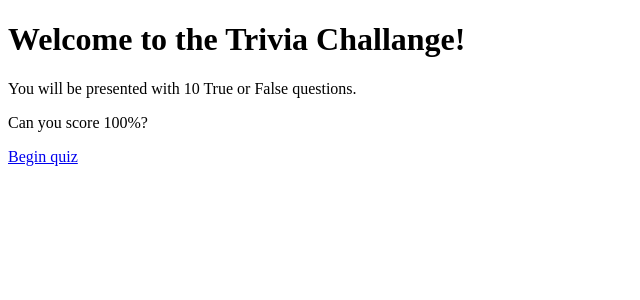
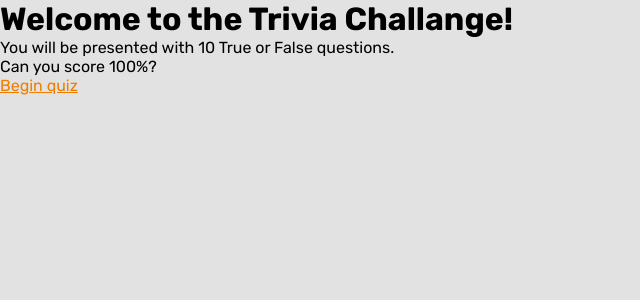
Before and after one commit to thallesBueno/trivia-quiz, a Next.js app: page / in a window 1280 px wide. Shown: the top 300 px of the page, without its empty margins (0-640 px from the left). Built offline with nearby package versions, Linux system fonts and the light colour scheme.

Commit message:
global style and theme

```diff
--- a/src/pages/_app.tsx
+++ b/src/pages/_app.tsx
@@ -1,11 +1,21 @@
 import type { AppProps } from "next/app";
+
 import { ResultContextProvider } from "../hooks/ResultContext";
+
+import { PageContainer } from "../styles/pages/_app";
+import ThemeProvider from "../styles/theme/themeProvider";
+import GlobalStyle from "../styles/global";
 
 function MyApp({ Component, pageProps }: AppProps) {
   return (
-    <ResultContextProvider>
-      <Component {...pageProps} />
-    </ResultContextProvider>
+    <ThemeProvider>
+      <GlobalStyle />
+      <PageContainer>
+        <ResultContextProvider>
+          <Component {...pageProps} />
+        </ResultContextProvider>
+      </PageContainer>
+    </ThemeProvider>
   );
 }
 
--- a/src/pages/_document.tsx
+++ b/src/pages/_document.tsx
@@ -1,4 +1,4 @@
-import Document, { DocumentContext, DocumentInitialProps } from 'next/document'
+import Document, { DocumentContext, DocumentInitialProps, Html, Head, Main, NextScript } from 'next/document'
 import { ServerStyleSheet } from 'styled-components'
 
 export default class MyDocument extends Document {
@@ -29,4 +29,22 @@ export default class MyDocument extends Document {
       sheet.seal()
     }
   }
+
+  render() {
+    return (
+      <Html>
+        <Head>
+          <link rel="icon" href="/favicon.svg" />
+          <link
+            href="https://fonts.googleapis.com/css2?family=Rubik:wght@300;400;500;600;700&display=swap"
+            rel="stylesheet"
+          />
+        </Head>
+        <body>
+          <Main />
+          <NextScript />
+        </body>
+      </Html>
+    );
+  }
 }
--- /dev/null
+++ b/src/styles/global.js
@@ -0,0 +1,39 @@
+import { createGlobalStyle } from 'styled-components';
+
+export default createGlobalStyle`
+  *, html, body, #root {
+    font-family: 'Rubik', sans-serif;
+    margin: 0px;
+    padding: 0px;
+    box-sizing: border-box;
+    outline: none;
+  }
+
+  a {
+    color: ${({ theme }) => theme.colors.mainColor};
+  }
+
+  html, body, #root {
+    width: 100vw;
+    height: 100vh;
+  }
+
+  ::-webkit-scrollbar {
+    width: 10px;
+    height: 10px;
+  }
+
+  ::-webkit-scrollbar-track {
+    border-radius: 10px;
+    background: ${({ theme }) => theme.colors.gray400};
+  }
+
+  ::-webkit-scrollbar-thumb {
+    background: ${({ theme }) => theme.colors.gray300};
+    border-radius: 10px;
+  }
+
+  ::-webkit-scrollbar-thumb:hover {
+    background: ${({ theme }) => theme.colors.textColorSecondary};
+  }
+`;
--- /dev/null
+++ b/src/styles/pages/_app.js
@@ -0,0 +1,11 @@
+import styled from "styled-components"
+
+const PageContainer = styled.div`
+  height: 100vh;
+  width: 100vw;
+  background-color: ${({ theme }) => theme.colors.gray400};
+`;
+
+export {
+  PageContainer,
+};
--- /dev/null
+++ b/src/styles/theme/defaultTheme.js
@@ -0,0 +1,118 @@
+import { css } from 'styled-components';
+
+const colors = {
+  mainColor: '#EF7D00',
+  mainColorDarker: '#DB6900',
+  mainColorLighter: '#FFA142',
+
+  mainColorContrast: '#45547F',
+  mainColorContrastDarker: '#2A334D',
+  mainColorContrastLighter: '#B2C6FF',
+
+  statusColorError: '#CF3200',
+  statusColorWarning: '#F3AF00',
+  statusColorSuccess: '#2BD971',
+
+  textColorPrimary: '#3C3C3B',
+  textColorSecondary: '#787878',
+  textColorTertiary: '#B7B7B7',
+  textColorDisabled: '#E2E2E2',
+
+  gray300: '#B7B7B7',
+  gray400: '#E2E2E2',
+};
+
+const titleHeadline = css`
+  font-weight: 500;
+  font-size: 20px;
+  line-height: 24px;
+`;
+
+const titleBold = css`
+  font-weight: 500;
+  font-size: 16px;
+  line-height: 19px;
+`;
+
+const titleRegular = css`
+  font-weight: normal;
+  font-size: 16px;
+  line-height: 19px;
+`;
+
+const subTitle = css`
+  font-weight: normal;
+  font-size: 12px;
+  line-height: 19px;
+  text-transform: uppercase;
+`;
+
+const subTitleMedium = css`
+  font-weight: 500;
+  font-size: 12px;
+  line-height: 19px;
+  text-transform: uppercase;
+`;
+
+const paragraphRegular = css`
+  font-weight: normal;
+  font-size: 14px;
+  line-height: 22px;
+`;
+
+const paragraphMedium = css`
+  font-weight: 500;
+  font-size: 14px;
+  line-height: 22px;
+`;
+
+const descriptionRegular = css`
+  font-weight: normal;
+  font-size: 12px;
+  line-height: 16px;
+`;
+
+const descriptionLight = css`
+  font-weight: 300;
+  font-size: 12px;
+  line-height: 19px;
+`;
+
+const hintRegular = css`
+  font-weight: normal;
+  font-size: 10px;
+  line-height: 19px;
+`;
+
+const hintLight = css`
+  font-weight: 300;
+  font-size: 10px;
+  line-height: 19px;
+`;
+
+const ctaLabel = css`
+  font-weight: 500;
+  font-size: 12px;
+  line-height: 19px;
+  text-transform: uppercase;
+`;
+
+const defaultTheme = {
+  colors,
+  typograph: {
+    titleHeadline,
+    titleBold,
+    titleRegular,
+    subTitle,
+    subTitleMedium,
+    paragraphRegular,
+    paragraphMedium,
+    descriptionRegular,
+    descriptionLight,
+    hintRegular,
+    hintLight,
+    ctaLabel,
+  },
+};
+
+export default defaultTheme;
--- /dev/null
+++ b/src/styles/theme/themeProvider.tsx
@@ -0,0 +1,16 @@
+import React, { ReactNode } from 'react';
+import { ThemeProvider as StyledThemeProvider } from 'styled-components';
+
+import defaultTheme from './defaultTheme';
+
+interface props {
+  children: ReactNode
+}
+
+const ThemeProvider : React.FC<props> = ({ children }) => (
+  <StyledThemeProvider theme={defaultTheme}>
+    {children}
+  </StyledThemeProvider>
+);
+
+export default ThemeProvider;
```
